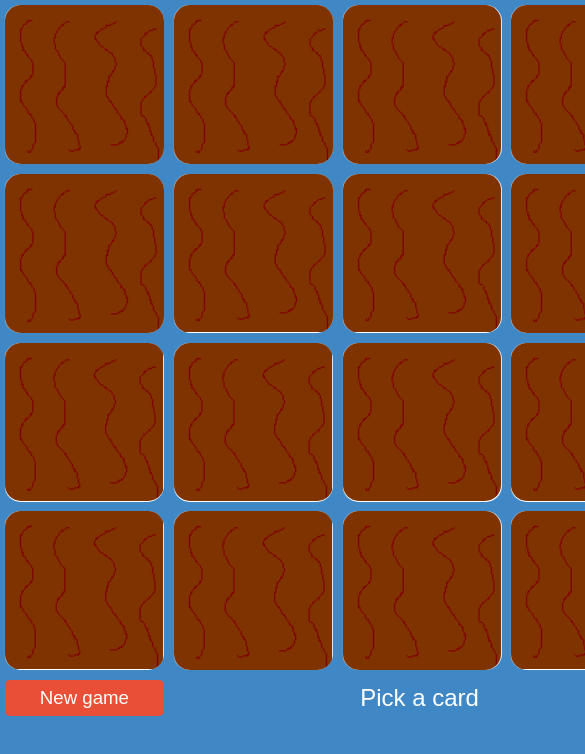
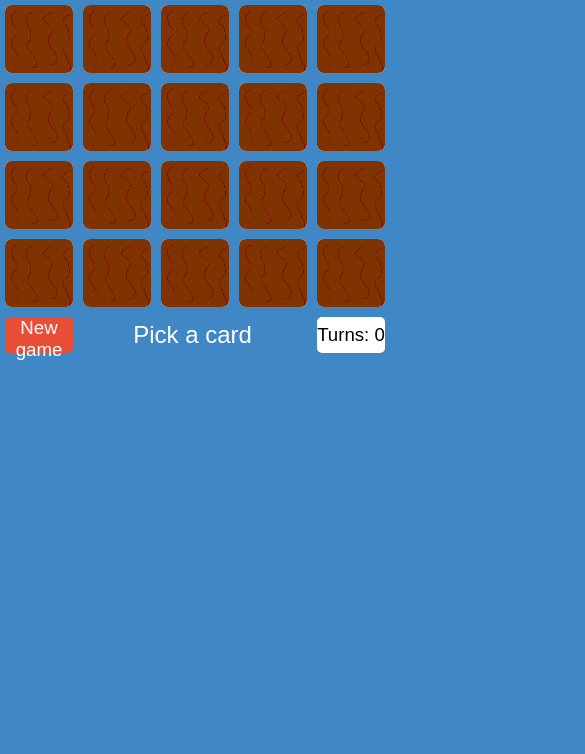
Before and after one commit to sqrtxander/memory-web, a plain HTML site: page index.html in a window 390 px wide. Shown: the top 754 px of the page, 585 px wide, since content can reach past the window. Drawn offline with Linux system fonts and the light colour scheme.

Commit message:
vertical resolution supported

```diff
--- a/scripts.js
+++ b/scripts.js
@@ -12,12 +12,26 @@ let matchedArr = [];
 let score = 0;
 
 
+let height, width;
+
 function setWindowSize() {
-    let bs = getComputedStyle(board);
-    let height = bs.getPropertyValue('height');
-    let width = parseFloat(height, 10) * 5 / 4 + 'px';
-    board.style.setProperty('width', width);
-    underlay.style.setProperty('width', width);
+    if(window.innerWidth >= window.innerHeight) {
+        height = window.innerHeight * 0.8;
+        width = parseFloat(height, 10) * 5 / 4 + 'px';
+        height += 'px'
+        board.style.setProperty('height', height);
+        board.style.setProperty('width', width);
+        underlay.style.setProperty('width', width);
+    } else {
+        width = window.innerWidth;
+        height = parseFloat(width, 10) * 4 / 5 + 'px';
+        width += 'px'
+        board.style.setProperty('height', height);
+        board.style.setProperty('width', width);
+        underlay.style.setProperty('width', width);
+    }
+
+
 }
 
 
--- a/styles.css
+++ b/styles.css
@@ -10,7 +10,6 @@ body {
 }
 
 .memory-game {
-    height: 80%;
     margin: auto;
     display: flex;
     flex-wrap: wrap;
```
